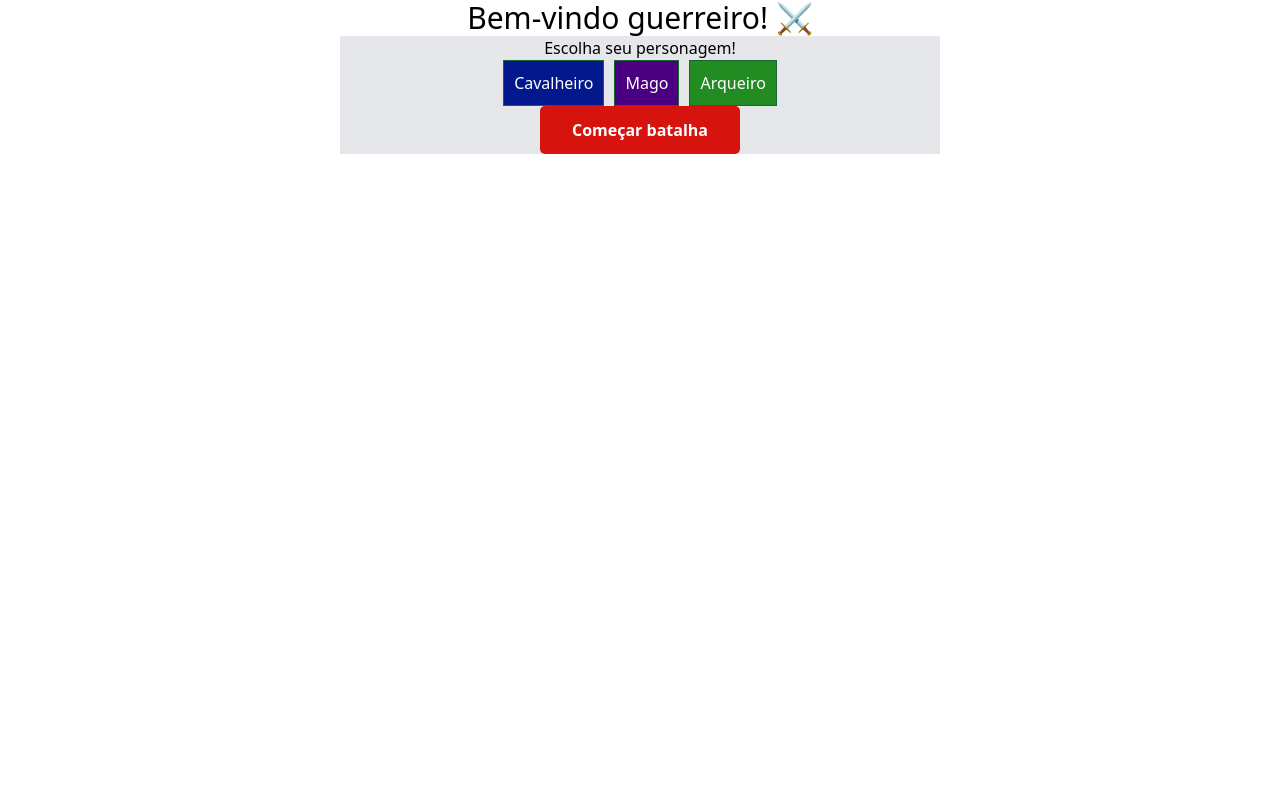
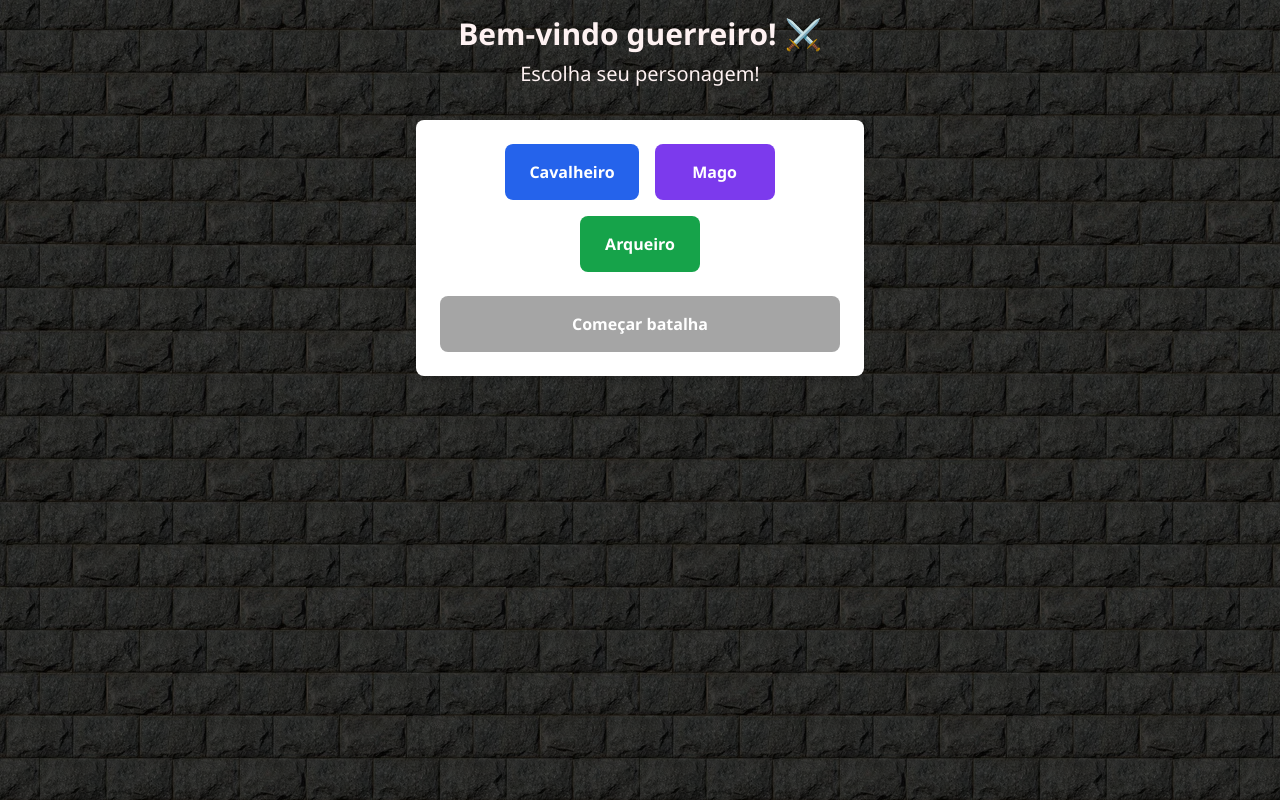
Before and after one commit to carolvb7/Projeto_Luta, a plain HTML site: page index.html in a window 1280 px wide. Drawn offline with nearby package versions, Linux system fonts and the light colour scheme.

Commit message:
Aprimoramento no js e visual

```diff
--- a/assets/css/style-index.css
+++ b/assets/css/style-index.css
@@ -1,63 +1,78 @@
-*{
+:root {
+    --azul-heroi: #2563eb;
+    --roxo-mago: #7c3aed;
+    --verde-arqueiro: #16a34a;
+    --vermelho-batalha: #dc2626;
+  }
+
+  /* Reset */
+  * {
     margin: 0;
     padding: 0;
     box-sizing: border-box;
-}
-.container {
-    margin: auto;
-    max-width: 600px;
-    display: flex;
-    flex-direction: column;
-    justify-content: center;
-    align-items: center;
-}
-
-.personagens {
-    display: flex;
-    gap: 10px;
+  }
+  body {
+    font-family: 'Segoe UI', Tahoma, Geneva, Verdana, sans-serif;
+    background-image:
+    linear-gradient(rgba(0, 0, 0, 0.7), rgba(0, 0, 0, 0.7)), url('../img/bg-img.png')
   }
 
-  .perso {
-    background: #f0f0f0;
-    padding: 10px;
-    border: 1px solid #196633;
+  /* Botões de personagem */
+  .personagem {
+    padding: 1rem 1.5rem;
+    border-radius: 0.5rem;
+    font-weight: bold;
+    color: white;
+    min-width: 120px;
+    transition: all 0.3s ease;
+    cursor: pointer;
+    border: none;
+    outline: none;
   }
 
-  .Cavalheiro, .Mago, .Arqueiro {
-    padding: 10px;
-    border: 1px solid #196633;
-    color: white;
-    text-align: center;
+  .cavalheiro {
+    background-color: var(--azul-heroi);
   }
 
-  .Cavalheiro {
-    background: #03188d; /* Azul */
+  .mago {
+    background-color: var(--roxo-mago);
   }
 
-  .Mago {
-    background: #4B0082; /* Roxo  */
+  .arqueiro {
+    background-color: var(--verde-arqueiro);
   }
 
-  .Arqueiro {
-    background: #228B22; /* Verde  */
+  .personagem:hover {
+    transform: scale(1.05);
+    box-shadow: 0 0 10px rgba(0, 0, 0, 0.2);
   }
 
-.botao-batalha {
+  .personagem.selecionado {
+    outline: 4px solid #facc15; /* amarelo */
+    outline-offset: 2px;
+  }
+
+  /* Botão de batalha */
+  .botao-batalha {
     display: block;
-    width: 200px;
-    padding: 12px 25px;
-    background: #d6140d;
+    width: 100%;
+    text-align: center;
+    background-color: var(--vermelho-batalha);
     color: white;
-    text-align: center;
-    border: none;
-    border-radius: 5px;
+    padding: 1rem 2rem;
     font-weight: bold;
-    cursor: pointer;
-    margin: 0 auto;
+    border-radius: 0.5rem;
+    transition: 0.3s ease;
     text-decoration: none;
   }
 
-  .botao-batalha:hover {
-    background: #eb1109;
-    transform: scale(1.05);
+  .botao-batalha:hover:not(.disabled) {
+    background-color: #b91c1c;
+    transform: scale(1.03);
   }
+
+  .botao-batalha.disabled {
+    pointer-events: none;
+    opacity: 0.5;
+    filter: grayscale(100%);
+  }
--- a/assets/css/style-telaBatalha.css
+++ b/assets/css/style-telaBatalha.css
@@ -5,7 +5,7 @@
 }
 
 body{
-  background-color: rgb(51, 51, 51);
+  background-color: rgb(179, 179, 179);
 }
 
 .fightarea {
--- a/assets/js/Script-index.js
+++ b/assets/js/Script-index.js
@@ -1,3 +1,28 @@
-<button class="botao-batalha" onclick="window.location.href='./telaBatalha.html'">
-  Começar batalha
-</button>
+// Script-index.js
+
+document.querySelectorAll('.personagem').forEach(botao => {
+    botao.addEventListener('click', function () {
+      // Remove seleção anterior
+      document.querySelectorAll('.personagem').forEach(p => p.classList.remove('selecionado'));
+
+      // Adiciona classe de selecionado
+      this.classList.add('selecionado');
+
+      // Salva personagem
+      const personagem = this.textContent.trim();
+      localStorage.setItem('personagemSelecionado', personagem);
+
+      // Atualiza o botão de batalha
+      const botaoBatalha = document.querySelector('.botao-batalha');
+      botaoBatalha.classList.remove('disabled');
+      botaoBatalha.href = `telaBatalha.html?personagem=${encodeURIComponent(personagem)}`;
+    });
+  });
+
+  // Verifica se tentar clicar sem selecionar
+  document.querySelector('.botao-batalha').addEventListener('click', (e) => {
+    if (!localStorage.getItem('personagemSelecionado')) {
+      e.preventDefault();
+      alert('Por favor, selecione um personagem antes de começar a batalha!');
+    }
+  });
--- a/index.html
+++ b/index.html
@@ -1,27 +1,29 @@
 <!DOCTYPE html>
-<html lang="en">
-
+<html lang="pt-BR">
 <head>
-  <meta charset="UTF-8">
-  <meta name="viewport" content="width=device-width, initial-scale=1.0">
-  <script src="https://cdn.jsdelivr.net/npm/@tailwindcss/browser@4"></script>
-  <link rel="stylesheet" href="./assets/css/style-index.css">
-  <title>Fighter</title>
+  <meta charset="UTF-8" />
+  <meta name="viewport" content="width=device-width, initial-scale=1.0" />
+  <script src="https://cdn.tailwindcss.com"></script>
+  <link rel="stylesheet" href="./assets/css/style-index.css" />
+  <title>Fighter - Escolha seu Personagem</title>
 </head>
 
-<body>
-  <h1 class="text-center text-3xl">Bem-vindo guerreiro! ⚔️</h1>
-  <div class="container bg-gray-200">
-    <h1 class="text-black-600 text-200">Escolha seu personagem!</h1>
-    <div class="personagens" >
-      <div class="Cavalheiro">Cavalheiro</div>
-      <div class="Mago">Mago</div>
-      <div class="Arqueiro">Arqueiro</div>
+<body class="bg-gray-100 min-h-screen flex flex-col items-center p-4">
+  <header class="mb-8 text-center">
+    <h1 class="text-3xl font-bold text-red-50 mb-2">Bem-vindo guerreiro! ⚔️</h1>
+    <h2 class="text-xl text-red-50">Escolha seu personagem!</h2>
+  </header>
+
+  <main class="container bg-white rounded-lg shadow-md p-6 w-full max-w-md">
+    <div class="personagens flex justify-center gap-4 mb-6 flex-wrap">
+      <button class="personagem cavalheiro">Cavalheiro</button>
+      <button class="personagem mago">Mago</button>
+      <button class="personagem arqueiro">Arqueiro</button>
     </div>
 
-    <a href="./telaBatalha.html" class="botao-batalha">Começar batalha</a>
-    <script src="Script-index.js"></script>
-  </div>
+    <a href="#" class="botao-batalha disabled">Começar batalha</a>
+  </main>
+
+  <script src="./assets/js/Script-index.js"></script>
 </body>
-
 </html>
```
Also changed, not shown: assets/js/classes.js (+55 -12 lines), assets/js/script.js (+18 -7 lines), assets/img/bg-img.png (added).
